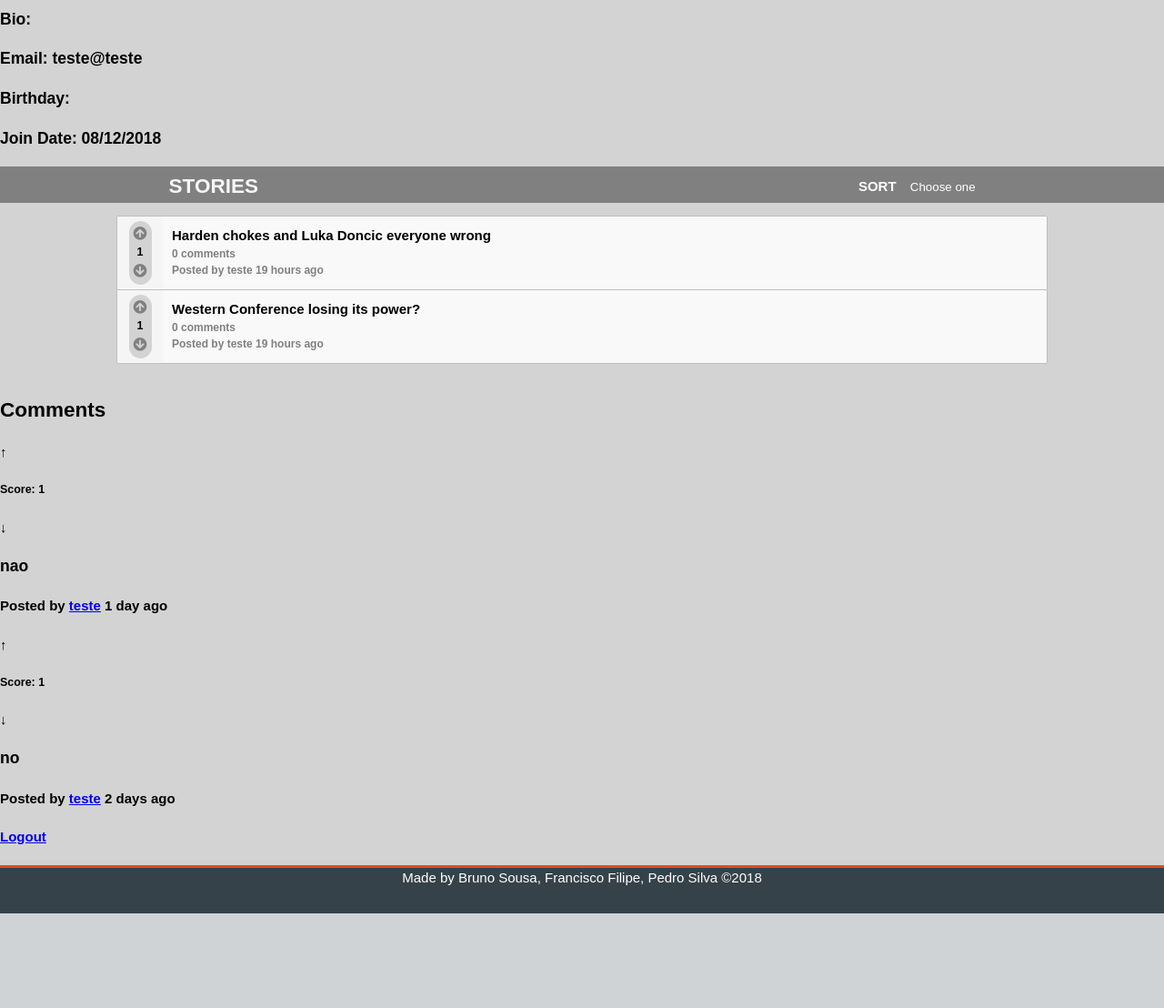
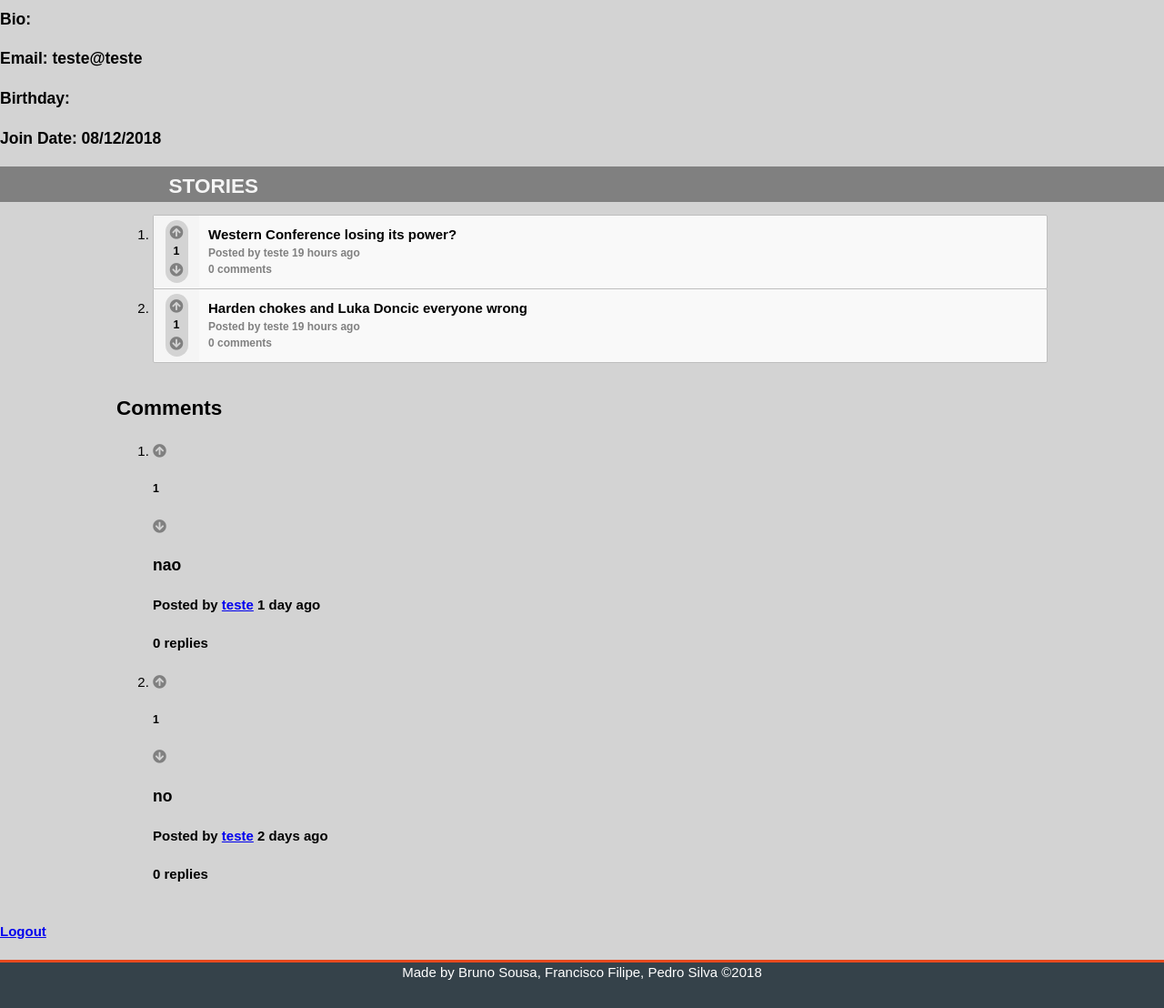
Before and after one commit to CiscoFrisco/LTW, a PHP site: the page made by pages/profile.php in a window 1280 px wide. Shown: the part 378-1486 px from the top of the page at 91% size. Before the commit the page ends 1382 px from the top, so only its background shows below. Run offline with PHP 8.4, Linux system fonts and the light colour scheme; the visitor is signed in with stand-in values (Sample User, id 1); data comes from the database, SQL or seed files in the repository; some libraries are stand-ins or nearby versions.

Commit message:
Fixed lots of bugs

```diff
--- a/css/style.css
+++ b/css/style.css
@@ -143,12 +143,6 @@ body > .wrapper > #stories > header > .container > form > label {
     font-weight: bold;
 }
 
-body > .wrapper > #stories > header > .container > form > label {
-    color: white;
-    text-transform: uppercase;
-    font-weight: bold;
-}
-
 body > .wrapper > #stories > header > .container > form option {
     background-color: var(--grey-shade-6);
 }
@@ -269,8 +263,8 @@ section#login input[type="submit"]:hover {
 */
 
 ol {
-    list-style-type: none;
-    padding: 0;
+    /*list-style-type: none;
+    padding: 0; */
 }
 
 article.story {
--- a/js/main.js
+++ b/js/main.js
@@ -37,6 +37,10 @@ function encodeForAjax(data) {
 
 function submitComment(event) {
 	let parent_id = this.parentElement.dataset.id;
+
+	if(parent_id == null)
+		parent_id = this.parentElement.parentElement.dataset.id;
+
 	let comment = this.parentElement.querySelector('form > textarea').value;
 
 	let request = new XMLHttpRequest();
@@ -78,20 +82,32 @@ function addComment() {
 
 	comment.classList.add('comment');
 	comment.dataset.id = opinion['comment_id'];
-	comment.innerHTML = '<div class="upvote" role="button" data-value="' + opinion['vote'] + '">&#8593;</div> <h5>Score: ' + opinion['score'] + '</h5> <div class="downvote" role="button" data-value="' + opinion['vote'] + '">&#8595;</div>';
+	comment.innerHTML = '<div class="upvote" role="button" data-value="' + opinion['vote'] + '">&#8593;</div> <h5>' + opinion['score'] + '</h5> <div class="downvote" role="button" data-value="' + opinion['vote'] + '">&#8595;</div>';
 	comment.innerHTML += '<h3>' + opinion['comment'] + '</h3>' + '<h4>' + 'Posted by <a href="profile.php?username=' + opinion['username'] + '">' + opinion['username'] + '</a> just now</h4>';
+	comment.innerHTML += '<h4>0 replies</h4>'
 	comment.innerHTML += '<div class="comment_comment" role="button">&#128172;</div> <ol></ol>';
 
 	list.innerHTML = comment.outerHTML;
 
 	let parentList = document.querySelector('[data-id="' + opinion['parent_id'] + '"] > ol');
+
+	if(parentList == null)
+		parentList = document.querySelector('[data-id="' + opinion['parent_id'] + '"] > .container > ol');
+
 	parentList.innerHTML = list.outerHTML + parentList.innerHTML;
 
 	addAllEventListeners();
 }
 
 function upvoteOpinion(event) {
-	let opinion_id = this.parentElement.parentElement.parentElement.getAttribute('data-id');
+	let opinion_id = this.parentElement.getAttribute('data-id');
+
+	if(opinion_id == null)
+		opinion_id = this.parentElement.parentElement.getAttribute('data-id');
+
+	if(opinion_id == null)
+		opinion_id = this.parentElement.parentElement.parentElement.getAttribute('data-id');
+
 	let value;
 
 	switch (this.getAttribute('data-value')) {
@@ -115,7 +131,14 @@ function upvoteOpinion(event) {
 }
 
 function downvoteOpinion(event) {
-	let opinion_id = this.parentElement.parentElement.parentElement.getAttribute('data-id');
+	let opinion_id = this.parentElement.getAttribute('data-id');
+
+	if(opinion_id == null)
+		opinion_id = this.parentElement.parentElement.getAttribute('data-id');
+
+	if(opinion_id == null)
+		opinion_id = this.parentElement.parentElement.parentElement.getAttribute('data-id');
+
 	let value;
 
 	switch (this.getAttribute('data-value')) {
--- a/pages/profile.php
+++ b/pages/profile.php
@@ -18,7 +18,7 @@
 	if($user_id == '')
 		header('Location: ../pages/404.html');
 
-	$stories = getStories($user_id);
+	$stories = array_reverse(getStories($user_id));
 	$comments = array_reverse(getComments($user_id));
 	$now = time();
 
--- a/templates/tpl_comments.php
+++ b/templates/tpl_comments.php
@@ -22,9 +22,11 @@
 			<section id="comments">
 		<?php } ?>
 
-		<header>
-			<h2>Comments</h2>
-		</header>
+		<div class="container">
+
+			<header>
+				<h2>Comments</h2>
+			</header>
 
 		<?php if($not_profile){
 			if((isset($_SESSION['user_id']))) { ?>
@@ -40,6 +42,7 @@
 		}
 
 		draw_comments($comments,$not_profile);?>
+			</div>
 		</section>
 	<?php }
 
@@ -67,19 +70,20 @@
 		?>
 		<li>
         <article class="comment" data-id="<?=$comment['opinion_id']?>">
-			<div class="upvote" role="button" data-value="<?=$comment['vote']?>">&#8593;</div>
-			<h5>Score: <?=$comment['score']?></h5>
-			<div class="downvote" role="button" data-value="<?=$comment['vote']?>">&#8595;</div>
+			<div class="upvote" role="button" data-value="<?=$comment['vote']?>"><i class="fas fa-arrow-circle-up"></i></div>
+			<h5><?=$comment['score']?></h5>
+			<div class="downvote" role="button" data-value="<?=$comment['vote']?>"><i class="fas fa-arrow-circle-down"></i></div>
 			<h3><?=$comment['opinion_text']?></a></h3>
+			<h4>Posted by <a href="<?='profile.php?username='.urlencode($comment['username'])?>"><?=$comment['username']?></a> <?=deltaTime($now, $comment['posted'])?></h4>
 			<?php
-			if($comment['replies'] == 1){ ?>
-				<h4><?=$comment['replies']?> reply</4>
-			<?php } else if($comment['replies'] > 1){ ?>
-				<h4><?=$comment['replies']?> replies</4>
-			<?php } ?>
-			<h4>Posted by <a href="<?='profile.php?username='.urlencode($comment['username'])?>"><?=$comment['username']?></a> <?=deltaTime($now, $comment['posted'])?></h4>
+			$replieNum = getNumberComments($comment['opinion_id']);
+			if($replieNum == 1){ ?>
+				<h4><?=$replieNum?> reply</h4>
+			<?php } else { ?>
+				<h4><?=$replieNum?> replies</h4>
+			<?php }
 
-			<?php if(isset($_SESSION['user_id']) && $not_profile) { ?>
+			if(isset($_SESSION['user_id']) && $not_profile) { ?>
 				<div class="comment_comment" role="button">&#128172;</div>
 			<?php }
 
--- a/templates/tpl_common.php
+++ b/templates/tpl_common.php
@@ -41,7 +41,6 @@ function draw_header($isnt_login_signup) {
 					$username = getUserName($_SESSION['user_id']);
 					$profile_link = "../pages/profile.php?username=".urlencode($username); ?>
 					<nav>
-						<ul>
 							<li><a href=<?=$profile_link?>>Profile</a></li>
 							<li><a href='../actions/action_logout.php?redirect=<?=urlencode($page)?>'>Logout</a></li>
 						</ul>
--- a/templates/tpl_stories.php
+++ b/templates/tpl_stories.php
@@ -8,9 +8,10 @@
 			<header>
 			<div class = "container">
 				<h2>Stories</h2>
+				<?php if ($not_profile) { ?>
 				<form method="post" action="../actions/action_sort_stories.php">
 					<label>Sort
-						<select name="sort" onchange="this.form.submit()";>
+						<select name="sort" onchange="this.form.submit();">
 							<option value="-1" hidden selected>Choose one</option>
 							<option value="0">Most Recent</option>
 							<option value="1">Most Comments</option>
@@ -19,6 +20,7 @@
 						</select>
 					</label>
 				</form >
+				<?php } ?>
 				</div>
 			</header>
 
@@ -54,12 +56,12 @@
 					</div>
 					<div class = "storyinfo">
 						<h3><a href="story.php?story_id=<?=$story['opinion_id']?>"><?=$story['opinion_title']?></a></h3>
+						<h4>Posted by <a href="<?='profile.php?username='.urlencode($story['username'])?>"><?=$story['username']?></a> <?=deltaTime($now, $story['posted'])?></h4>
 						<?php if($story['comments'] == 1){ ?>
-							<h4><?=$story['comments']?> comment</4>
+							<h4><?=$story['comments']?> comment</h4>
 						<?php } else { ?>
-							<h4><?=$story['comments']?> comments</4>
+							<h4><?=$story['comments']?> comments</h4>
 						<?php } ?>
-						<h4>Posted by <a href="<?='profile.php?username='.urlencode($story['username'])?>"><?=$story['username']?></a> <?=deltaTime($now, $story['posted'])?></h4>
 					</div>
 		   </article>
 		</li>
```
Also changed, not shown: pages/story.php (+7 -4 lines).
